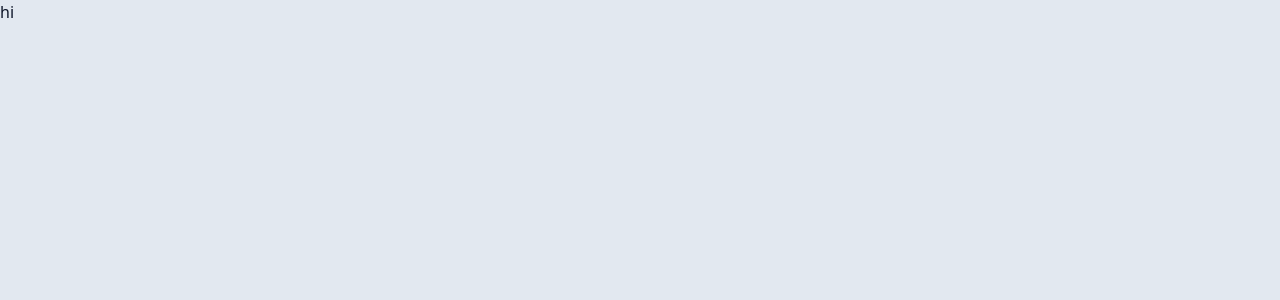
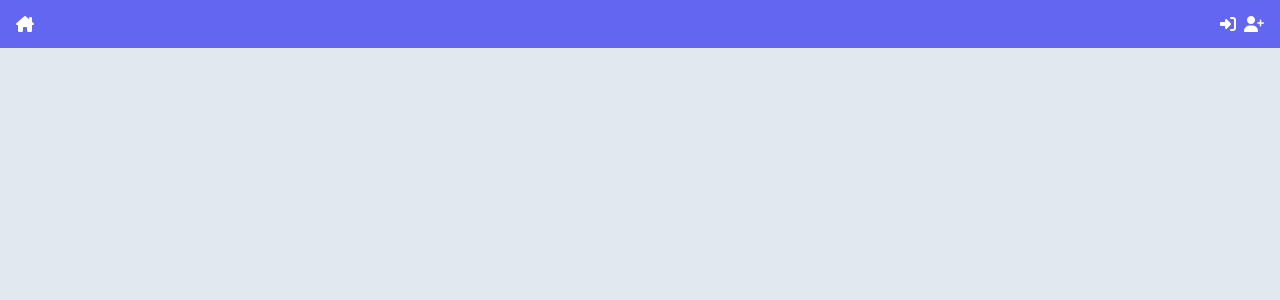
Before and after one commit to ahmedkhaled89/Blog-Platform-UI, a React (Vite) app: page / in a window 1280 px wide. Shown: the top 300 px of the page. Built offline with nearby package versions, Linux system fonts and the light colour scheme.

Commit message:
Add Routes to App Component

```diff
--- a/src/App.jsx
+++ b/src/App.jsx
@@ -1,5 +1,13 @@
+import { BrowserRouter, Routes, Route } from 'react-router-dom';
+import Layout from './pages/Layout';
 const App = () => {
-  return <>hi</>;
+  return (
+    <BrowserRouter>
+      <Routes>
+        <Route path='/' element={<Layout />}></Route>
+      </Routes>
+    </BrowserRouter>
+  );
 };
 
 export default App;
```
